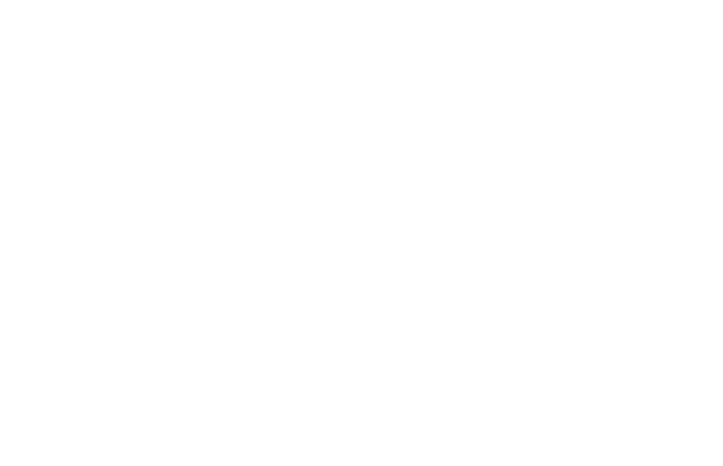
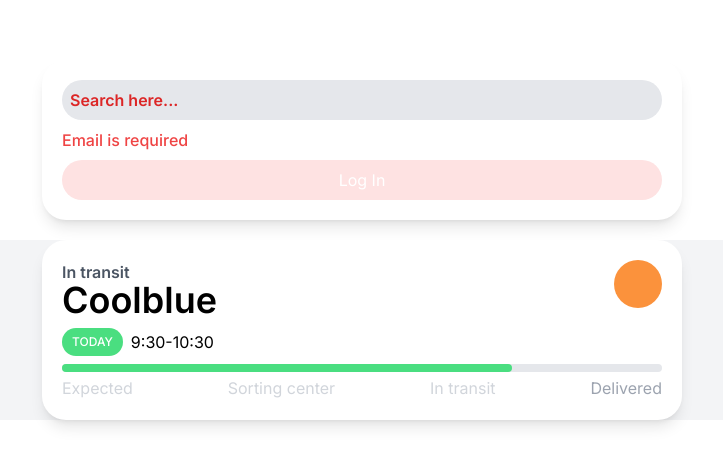
Before and after one commit to jjhw0106/carrot-market-reloaded, a Next.js app: page / in a window 1280 px wide. Shown: the top 466 px of the page, without its empty margins (278-1001 px from the left). Built offline with nearby package versions, Linux system fonts and the light colour scheme.

Commit message:
Feat: css

```diff
--- /dev/null
+++ b/app/components/card.tsx
@@ -0,0 +1,36 @@
+function TailwindCard() {
+  return (
+    <div className = "bg-gray-100 m-5 flex items-center justify-center  dark:bg-gray-700">
+      <div className="bg-white shadow-lg p-5 rounded-3xl w-full max-w-screen-sm dark:bg-gray-500">
+        <div className="flex justify-between">
+          <div className="flex flex-col">
+            <span className="text-gray-600 font-semibold -mb-1 dark:text-gray-400">In transit</span>
+            <span className="text-4xl font-semibold dark:text-white">Coolblue</span>
+          </div>
+          <div className="size-12 rounded-full bg-orange-400"></div>
+        </div>
+        <div className="my-2 flex items-center gap-2">
+          <span className="
+          bg-green-400 text-white uppercase text-xs font-medium rounded-full
+          px-2.5 py-1.5
+          transition hover:bg-green-500 hover:scale-125">
+            Today
+          </span>
+          <span className="dark:text-gray-300">9:30-10:30</span>
+        </div>
+        <div className="relative">
+          <div className="bg-gray-200 absolute w-full h-2 rounded-full"></div>
+          <div className="bg-green-400 absolute w-3/4 h-2 rounded-full"></div>
+        </div>
+        <div className="flex justify-between items-center mt-5 text-gray-300">
+          <span>Expected</span>
+          <span>Sorting center</span>
+          <span>In transit</span>
+          <span className="text-gray-400">Delivered</span>
+        </div>
+      </div>
+    </div>
+  )
+}
+
+export default TailwindCard;
--- /dev/null
+++ b/app/components/search.tsx
@@ -0,0 +1,29 @@
+function Search() {
+  return (
+    <div className = "flex items-center justify-center dark:bg-transparent m-5 dark:sm:bg-transparent">
+      <div className="bg-white shadow-lg
+      flex flex-col p-5
+      rounded-3xl w-full
+      max-w-screen-sm
+      dark:bg-white gap-2 justify-center"
+      >
+        <input className="w-full rounded-full h-10
+        bg-gray-200 pl-2
+        outline-none
+        focus:ring-blue-500 focus:ring-offset-2 focus:ring-4 transition-shadow
+        placeholder:text-red-600 placeholder:font-semibold
+        invalid:focus:ring-red-600 peer
+        "
+        type="email" required placeholder="Search here..." />
+        <span className="peer-invalid:text-red-500 font-medium peer-invalid:block hidden">Email is required</span>
+        <button className="bg-black bg-opacity-80 text-white py-2 rounded-full
+        active:scale-90 transition-transform outline-none
+        peer-invalid:bg-red-100
+        ">Log In</button>
+      </div>
+    </div>
+  )
+}
+// bg-gradient-to-tr from-cyan-400 to-purple-700 => 그라데이션, 그라데이션일 경우 peer-invalid가 안먹힌다. 이유 모름
+
+export default Search;
--- a/app/page.tsx
+++ b/app/page.tsx
@@ -1,7 +1,12 @@
 import Image from "next/image";
+import TailwindCard from "./components/card";
+import Search from "./components/search";
 
 export default function Home() {
   return (
-    <main></main>
-  );
+    <main className = "h-screen items-center dark:justify-center py-10 dark:bg-gray-700">
+      <Search></Search>
+      <TailwindCard></TailwindCard>
+    </main>
+  )
 }
--- a/tailwind.config.ts
+++ b/tailwind.config.ts
@@ -6,15 +6,7 @@
     "./components/**/*.{js,ts,jsx,tsx,mdx}",
     "./app/**/*.{js,ts,jsx,tsx,mdx}",
   ],
-  theme: {
-    extend: {
-      backgroundImage: {
-        "gradient-radial": "radial-gradient(var(--tw-gradient-stops))",
-        "gradient-conic":
-          "conic-gradient(from 180deg at 50% 50%, var(--tw-gradient-stops))",
-      },
-    },
-  },
+  theme: {},
   plugins: [],
 };
 export default config;
```
